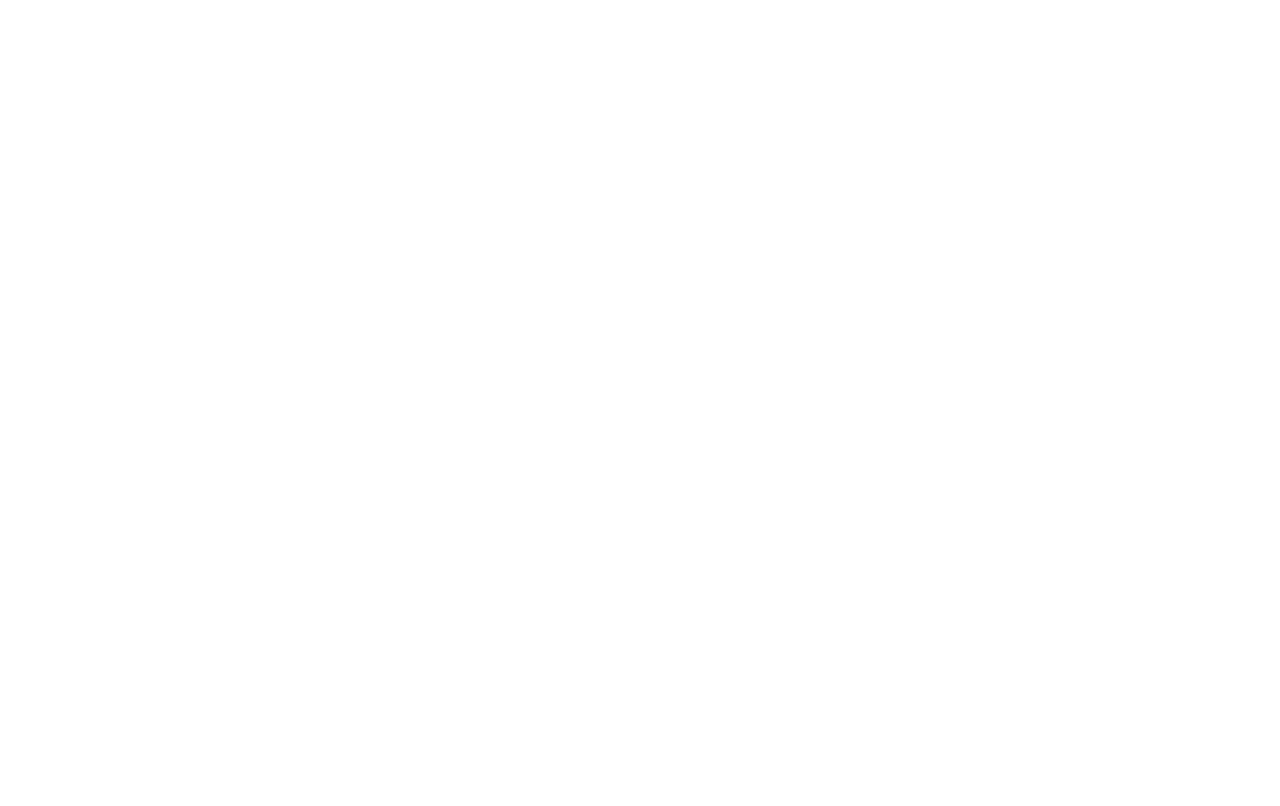
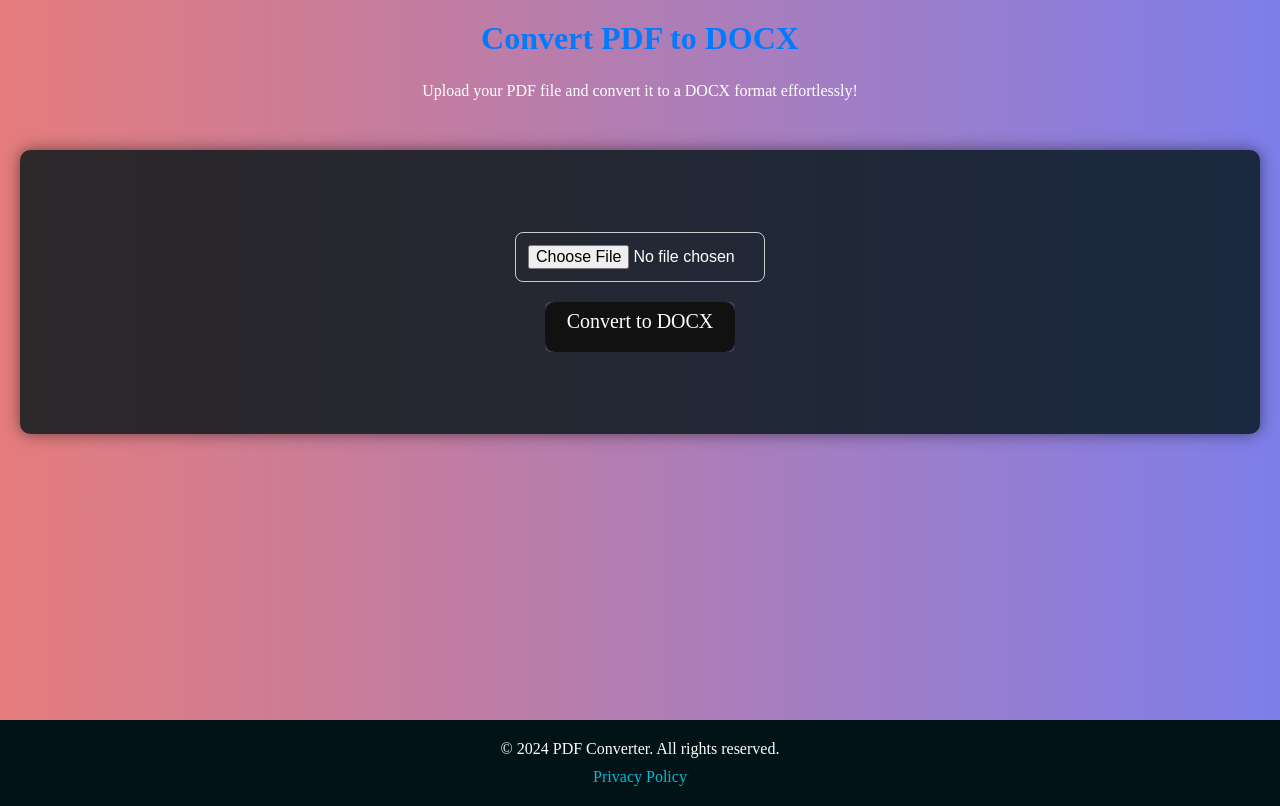
Before and after one commit to sarman12/Summary, a React (Vite) app in the folder Frontend/: page /pdf-to-docx in a window 1280 px wide. Before the commit this address had no page. Built offline with nearby package versions, Linux system fonts and the light colour scheme.

Commit message:
good night

```diff
--- a/Frontend/package.json
+++ b/Frontend/package.json
@@ -12,6 +12,8 @@
   "dependencies": {
     "axios": "^1.7.7",
     "bi": "^0.0.1",
+    "docx": "^8.5.0",
+    "file-saver": "^2.0.5",
     "pdf-lib": "^1.17.1",
     "pdf-parse": "^1.1.1",
     "pdfjs-dist": "^2.16.105",
--- a/Frontend/src/App.jsx
+++ b/Frontend/src/App.jsx
@@ -5,6 +5,7 @@
 import Summarize from './components/Summerize/Summerize.jsx';
 import Home from './components/Home/Home.jsx';
 import Pdftojpg from './components/pdftojpg/Pdftojpg.jsx';
+import Pdftodocx from './components/pdftodocx/Pdftodocx.jsx';
 function App() {
   return (
     <BrowserRouter>
@@ -14,6 +15,7 @@
         <Route path="/register" element={<Register />} />
         <Route path="/pdf-to-text" element={<Summarize />} />
         <Route path="/pdf-to-jpg" element={<Pdftojpg/>} />
+        <Route path="/pdf-to-docx" element={<Pdftodocx/>} />
       </Routes>
     </BrowserRouter>
   );
--- /dev/null
+++ b/Frontend/src/components/pdftodocx/Pdftodocx.css
@@ -0,0 +1,20 @@
+.loading {
+    color: #252121;
+    width: 60px;
+    height: 60px;
+    margin: auto;
+    border-radius: 50%;
+    border: 10px solid #252121;
+    border-top: 5px solid #ffffff;
+    animation: spin 2s linear infinite;
+}
+
+@keyframes spin {
+    0% {
+        transform: rotate(0deg);
+    }
+
+    100% {
+        transform: rotate(360deg);
+    }
+}
--- /dev/null
+++ b/Frontend/src/components/pdftodocx/Pdftodocx.jsx
@@ -0,0 +1,93 @@
+import React, { useState } from 'react';
+import axios from 'axios';
+import './Pdftodocx.css';
+
+function Pdftodocx() {
+  const [pdfFile, setPdfFile] = useState(null);
+  const [loading, setLoading] = useState(false);
+  const [error, setError] = useState('');
+  const [downloadUrl, setDownloadUrl] = useState('');
+
+  const handlePdfUpload = (e) => {
+    const file = e.target.files[0];
+    if (file && file.type === 'application/pdf') {
+      setPdfFile(file);
+      setError('');
+    } else {
+      setError('Please upload a valid PDF file.');
+    }
+  };
+
+  const handleConvertPdfToDocx = async () => {
+    if (!pdfFile) return;
+    setLoading(true);
+    setDownloadUrl('');
+
+    const formData = new FormData();
+    formData.append('file', pdfFile);
+
+    try {
+      const response = await axios.post(
+        'https://api.pdf.co/v1/pdf/convert/to/docx',
+        formData,
+        {
+          headers: {
+            'x-api-key': 'YOUR_API_KEY_HERE', // Replace with your API key
+            'Content-Type': 'multipart/form-data',
+          },
+        }
+      );
+
+      setDownloadUrl(response.data.url);
+      setLoading(false);
+    } catch (error) {
+      setError('Failed to convert PDF to DOCX.');
+      setLoading(false);
+    }
+  };
+
+  return (
+    <div className="summarize-container">
+      <header className="summarize-header">
+        <h2>Convert PDF to DOCX</h2>
+        <p>Upload your PDF file and convert it to a DOCX format effortlessly!</p>
+
+        <div className="summerize-hero-banner">
+          <div className="summerize-drag_drop">
+            <input
+              type="file"
+              className="file-input"
+              accept="application/pdf"
+              onChange={handlePdfUpload}
+              aria-label="Upload PDF file"
+            />
+            {loading && <div className="loading"><p></p></div>}
+
+            {error && <p className="error-message">{error}</p>}
+            {!loading && (
+              <div
+                onClick={handleConvertPdfToDocx}
+                className="convert-button glow-on-hover"
+              >
+                Convert to DOCX
+              </div>
+            )}
+          </div>
+        </div>
+      </header>
+
+      {downloadUrl && (
+        <a href={downloadUrl} className="glow-on-hover" download>
+          Download DOCX
+        </a>
+      )}
+
+      <footer className="summarize-footer">
+        <p>© 2024 PDF Converter. All rights reserved.</p>
+        <a href="#" className="footer-link">Privacy Policy</a>
+      </footer>
+    </div>
+  );
+}
+
+export default Pdftodocx;
```
Also changed, not shown: 1 other file (tests, documents, lock files or other folders).
